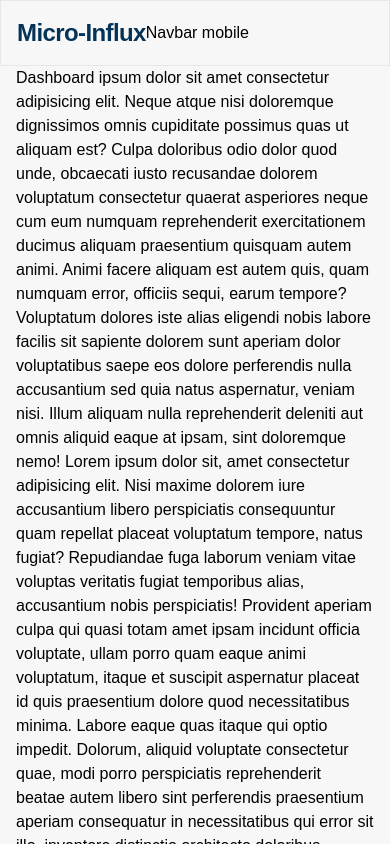
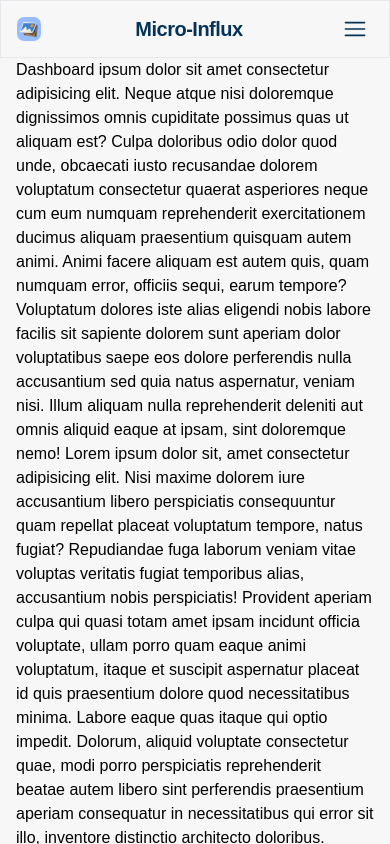
Before and after one commit to DamifeZion/micro-influx, a React (Vite) app: page /dashboard in a window 390 px wide. Built offline with nearby package versions, Linux system fonts and the light colour scheme; a web font is replaced by a local one.

Commit message:
feat: Completed the navbar for the mobile screen

```diff
--- a/src/components/navigation/navbar.tsx
+++ b/src/components/navigation/navbar.tsx
@@ -1,15 +1,34 @@
+import { HamburgerMenuIcon } from "@radix-ui/react-icons"
 import { Logo } from "../logo"
+import { Button } from "../ui/button"
+import { Sheet, SheetContent, SheetTrigger } from "../ui/sheet"
+import { Sidebar } from "./sidebar"
 
 
 export const Navbar = () => {
 
    return (
       <nav className="border border-greed-600">
-         <header className="container h-16 flex items-center">
-            <Logo />
+         <Sheet>
+            <SheetTrigger asChild>
+               <span className="container h-14 flex items-center justify-between">
+                  <img
+                     src="/dashboard/cs1.png"
+                     className="size-6 rounded-sm"
+                  />
 
-            Navbar mobile
-         </header>
+                  <Logo className="text-xl" />
+
+                  <Button size="icon" variant="ghost" className="text-primary *:size-6">
+                     <HamburgerMenuIcon />
+                  </Button>
+               </span>
+            </SheetTrigger>
+
+            <SheetContent side="left" className="px-0 py-0">
+               <Sidebar />
+            </SheetContent>
+         </Sheet>
       </nav>
    )
 }
```
